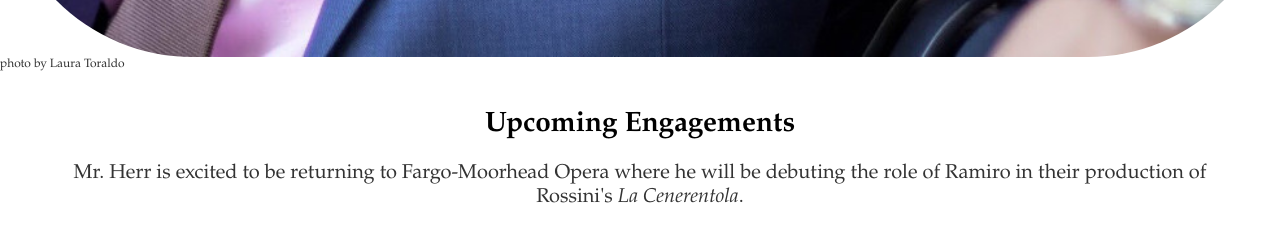
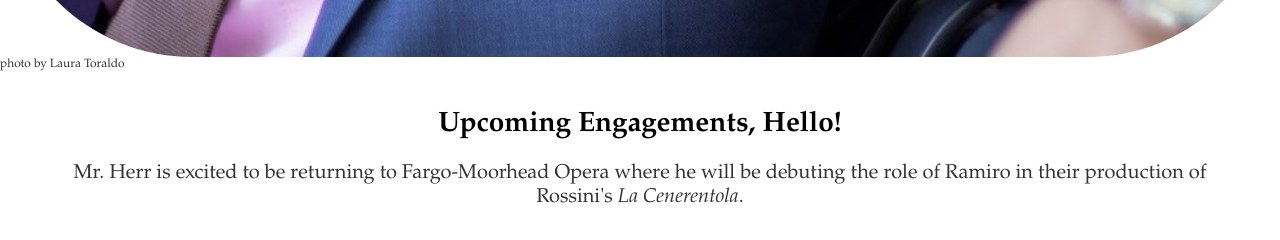
Before and after one commit to leemlb06pmi/leemlb06pmi.github.io, a Jekyll site: the page built from index.html, in a window 1280 px wide. Shown: the part 1543-1783 px from the top of the page. Built offline with Jekyll 4.4.1, drawn with Linux system fonts in a browser that asks for light colours.

Commit message:
Update index.html

```diff
--- a/index.html
+++ b/index.html
@@ -16,7 +16,7 @@
 		<div class = "column" style= "background-image:url("https://leemlb06pmi.github.io/photos/rock_backdrop.jpg");opacity:.2;">
 			<br>
 			<blockquote>
-				<h1 style="font-size:1.75em;">Upcoming Engagements</h1>
+				<h1 style="font-size:1.75em;">Upcoming Engagements, Hello!</h1>
 				<p style="text-align:center;">Mr. Herr is excited to be returning to Fargo-Moorhead Opera where he will be debuting the role of Ramiro in their production of Rossini's <em> La Cenerentola</em>.</p>
 			</blockquote>
 			<br>
```
